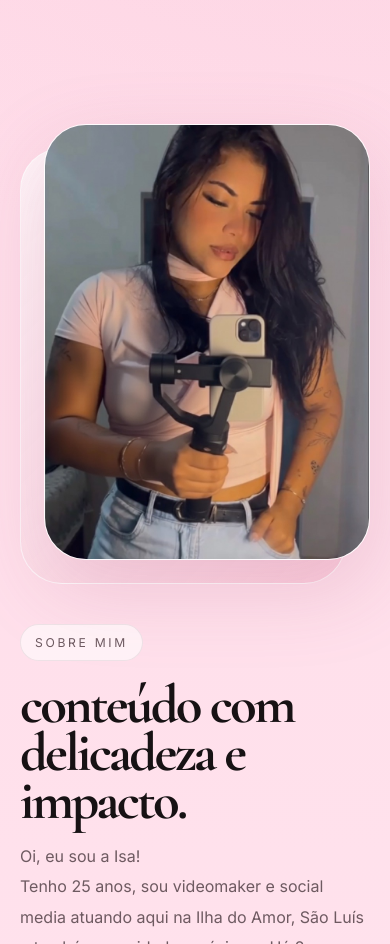
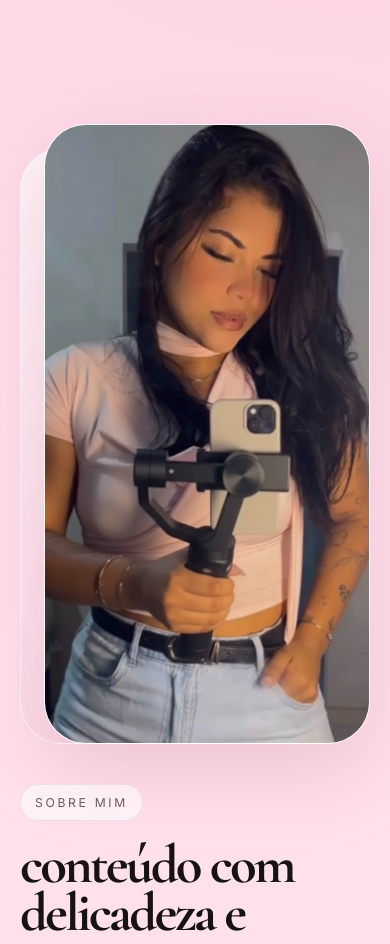
Before and after one commit to marianabeatrizferreira/isaVideoMaker, a plain HTML site: page index.html in a window 390 px wide. Shown: the part 5220-6164 px from the top of the page. Drawn offline with nearby package versions, Linux system fonts and the light colour scheme.

Commit message:
fix: ajusta imagem about para ipad

```diff
--- a/style.css
+++ b/style.css
@@ -1087,9 +1087,23 @@ select {
     min-height: 320px;
   }
 
-  .about-image-wrap {
-    min-height: 460px;
+.about-image-wrap{
+    min-height: 620px;
   }
+
+  .about-image{
+    height: 620px;
+  }
+
+  .about-image img{
+    width:100%;
+    height:100%;
+    object-fit: cover;
+    object-position: center top;
+
+  }
+
+
 
   .form-grid {
     grid-template-columns: 1fr;
```
